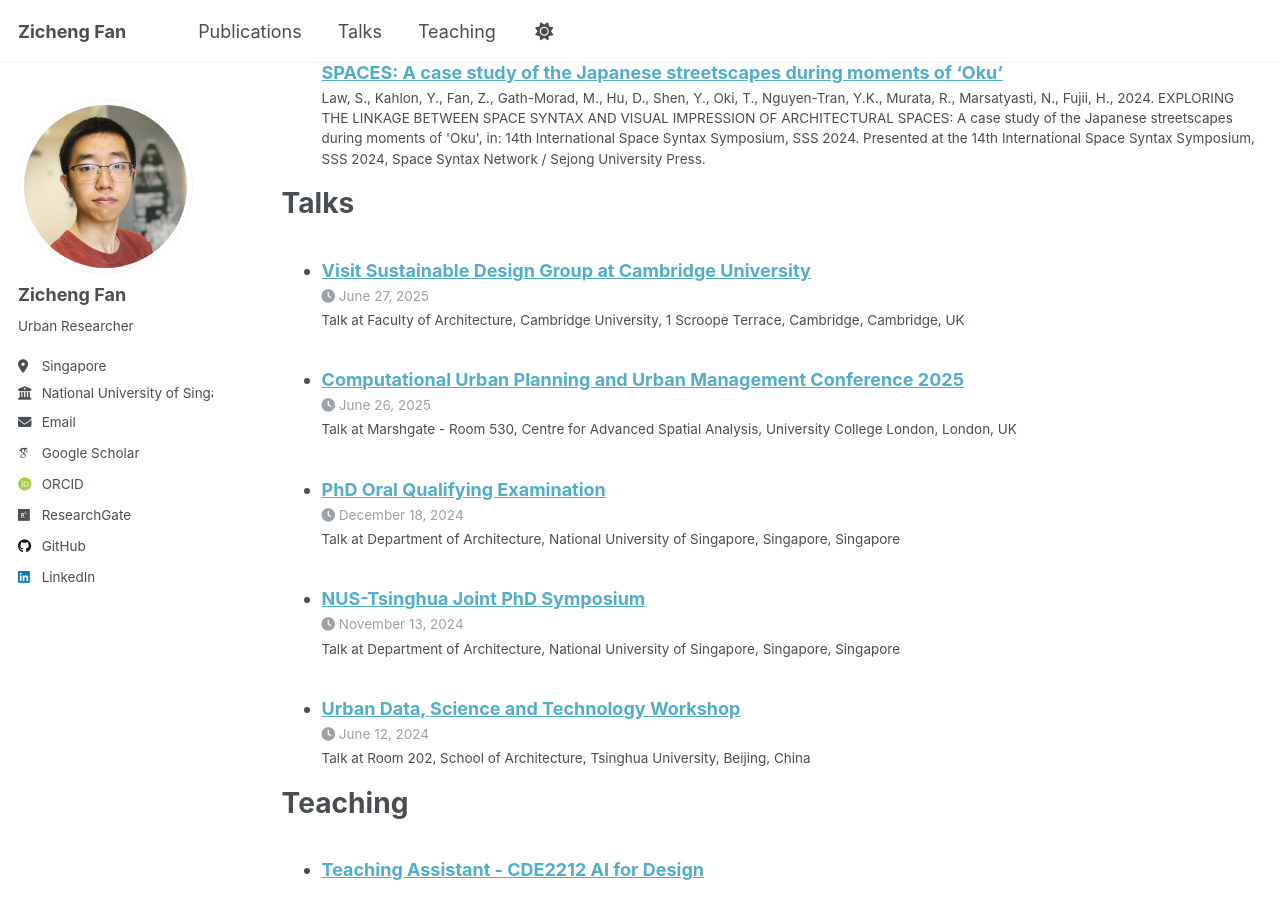
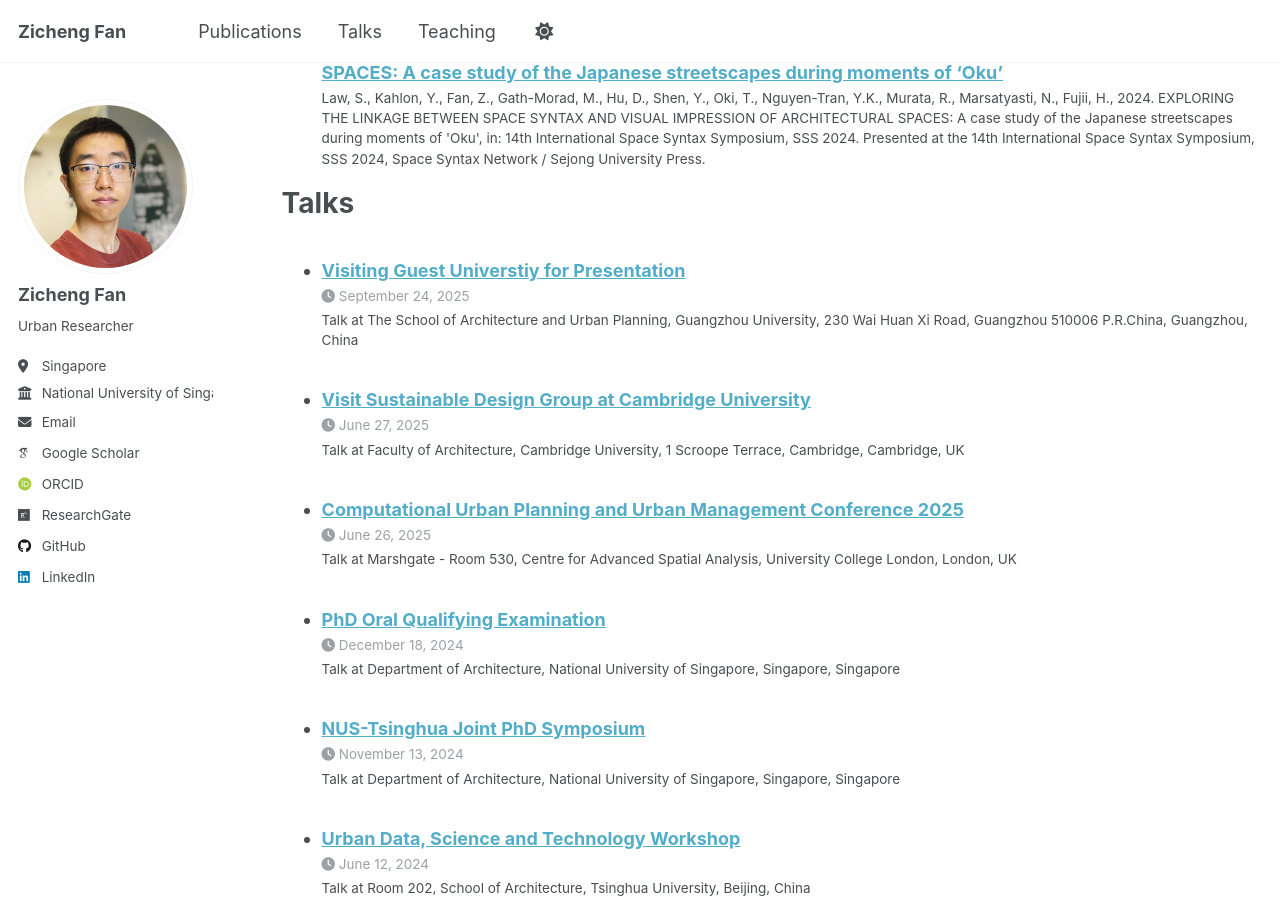
Before and after one commit to zichengfan/zichengfan.github.io, a Jekyll site: the page built from _pages/cv.md, in a window 1280 px wide and 900 px high, scrolled down 1682 px. Built offline with Jekyll 4.4.1, drawn with Linux system fonts in a browser that asks for light colours; some web fonts are replaced.

```diff
--- /dev/null
+++ b/_talks/2025-06-27-Guangzhou-talk.md
@@ -0,0 +1,13 @@
+---
+title: "Visiting Guest Universtiy for Presentation"
+collection: talks
+type: "Talk"
+permalink: /talks/2025-09-24-guangzhou-visit
+venue: "The School of Architecture and Urban Planning, Guangzhou University, 230 Wai Huan Xi Road, Guangzhou 510006 P.R.China"
+date: 2025-09-24
+location: "Guangzhou, China"
+---
+
+<img src="{{ "/images/talks/GZU_visit/GZU.jpg" | relative_url }}" width="60%" style="max-width: 100%; height: auto;">
+
+Invited to give a talk on Nightime SVI and night sky protection. Thanks for the invitation!
```
Also changed, not shown: _talks/2025-06-27-Cambridge_visiting.md (renamed from _talks/2025-06-26-UCL-CUPUM-talk copy.md, +2 -0 lines), images/talks/GZU_visit/GZU.jpg (added).
